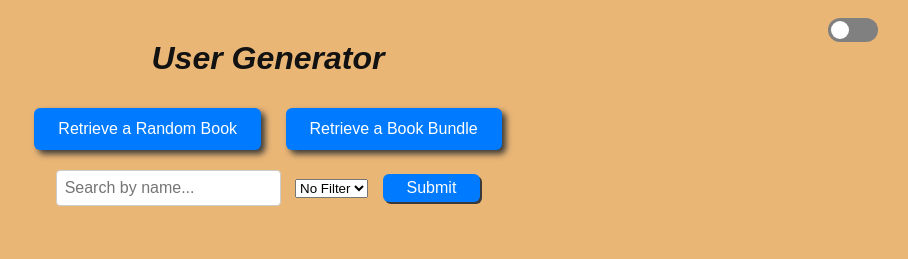
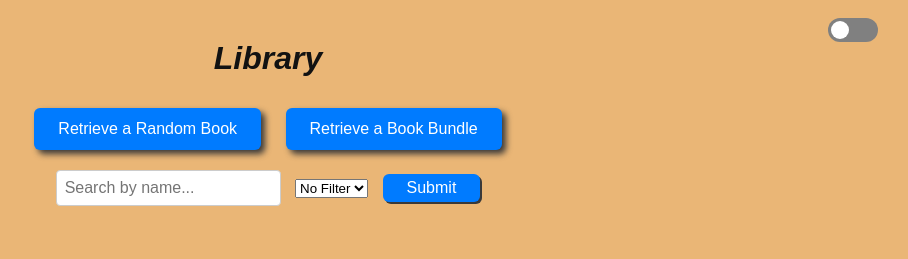
Before and after one commit to Blackhawk56210/JS-Lvl-1, a plain HTML site: page Jocelin-Hw/book-api/index.html in a window 1280 px wide. Shown: the whole page, without its empty margins (372-1280 px from the left). Drawn offline with nearby package versions, Linux system fonts and the light colour scheme.

```diff
--- a/Jocelin-Hw/book-api/index.html
+++ b/Jocelin-Hw/book-api/index.html
@@ -8,7 +8,7 @@
     <link rel="stylesheet" href="styles.css" />
   </head>
   <body>
-    <h1>User Generator</h1>
+    <h1>Library</h1>
     <!-- Single and Multiple fetch buttons -->
     <div id="btnContainer">
      <button id="fetchBtn">Retrieve a Random Book</button>
--- a/Jocelin-Hw/book-api/script.js
+++ b/Jocelin-Hw/book-api/script.js
@@ -39,7 +39,6 @@ submitFilter.addEventListener("click", () => {
     });
 });
 
-
 function fetchBooks(count) {
   loader.style.display = "block";
   const randomLetter = String.fromCharCode(97 + Math.floor(Math.random() * 26));
@@ -63,7 +62,9 @@ function renderList(list) {
     let card = document.createElement("div");
     card.className = "book-card";
     card.innerHTML = `
-      <img src="https://covers.openlibrary.org/b/olid/${book.cover_edition_key || "placeholder"}-M.jpg" alt="book-cover"/>
+      <img src="https://covers.openlibrary.org/b/olid/${
+        book.cover_edition_key || "placeholder"
+      }-M.jpg" alt="book-cover"/>
       <h3>Title: ${book.title || "Unknown Title"}</h3>
       <p>Author: ${(book.author_name || ["Unknown Author"]).join(", ")}</p>
     `;
@@ -90,7 +91,6 @@ function filterBooks() {
 }
 
 function toggleTheme() {
-console.log("toggleTheme:", toggleTheme);
   document.body.classList.toggle("dark", themeToggle.checked);
   console.log("This is toggleTheme being called");
 }
```
